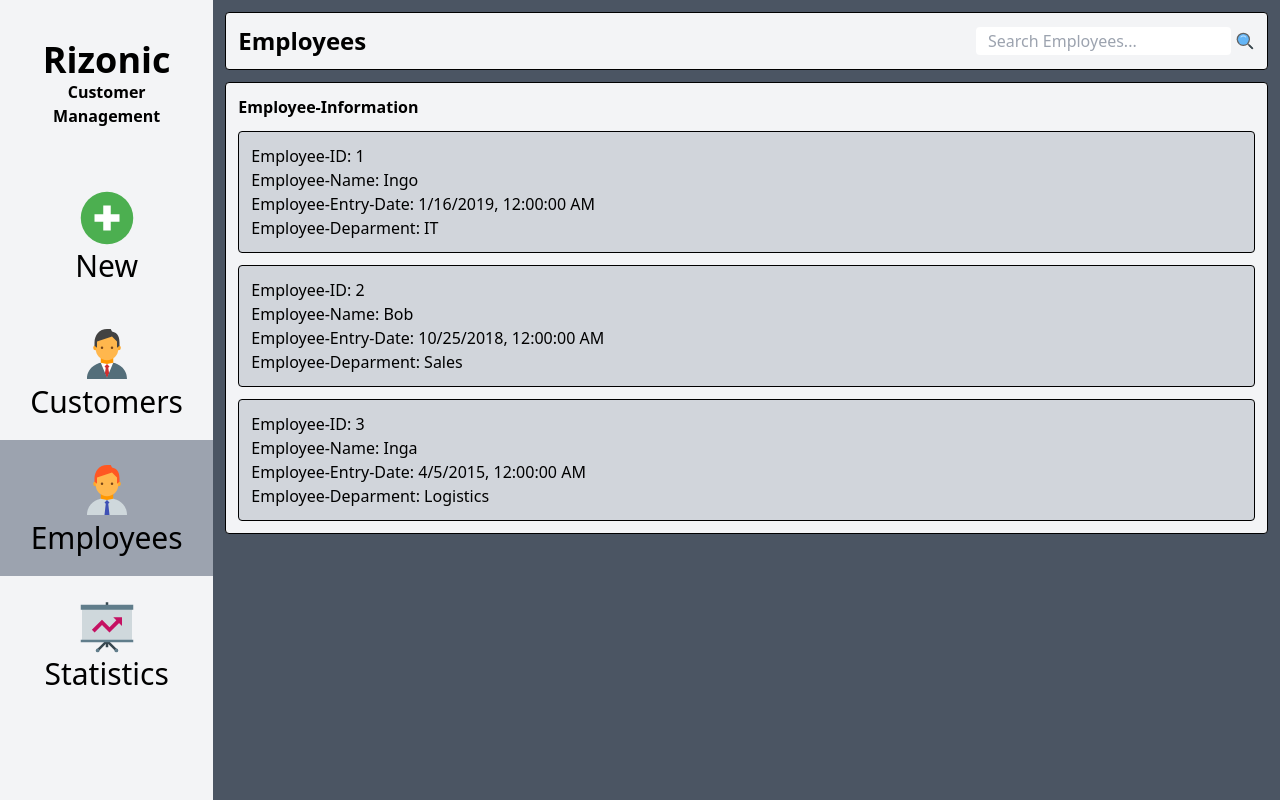
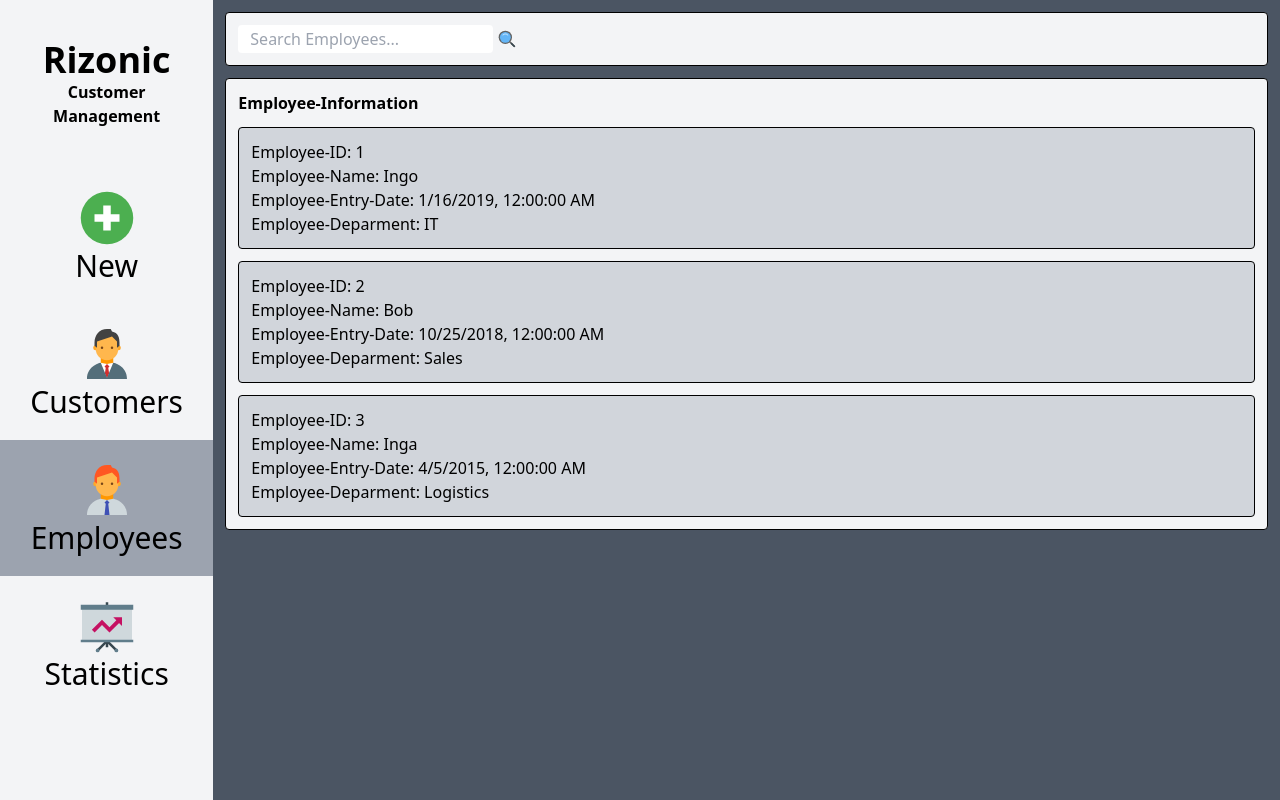
Before and after one commit to brudijoe/rizonic, a React (Create React App) app: page /employees in a window 1280 px wide. Built offline with nearby package versions, Linux system fonts and the light colour scheme.

Commit message:
main/remove_menu_headers

```diff
--- a/src/components/App/Customer/Customer.tsx
+++ b/src/components/App/Customer/Customer.tsx
@@ -15,9 +15,6 @@
 
   return (
     <div className="w-10/12 h-full min-h-screen bg-gray-600 p-3">
-      <div className="flex flex-row justify-between p-3 mb-3 bg-gray-100 rounded border border-black">
-        <h1 className="text-2xl font-bold">Customers</h1>
-      </div>
       <div className="bg-gray-100 rounded p-3 border border-black">
         <div className="flex flex-row items-center justify-between"></div>
         {customers.map((customerEntry) => (
--- a/src/components/App/Employee/Employee.tsx
+++ b/src/components/App/Employee/Employee.tsx
@@ -49,8 +49,7 @@
 
   return (
     <div className="w-10/12 h-full min-h-screen bg-gray-600 p-3">
-      <div className="flex flex-row justify-between p-3 mb-3 bg-gray-100 rounded border border-black">
-        <h1 className="text-2xl font-bold">Employees</h1>
+      <div className="flex flex-row p-3 mb-3 bg-gray-100 rounded border border-black">
         <div className="flex flex-row items-center">
           <input
             type="search"
--- a/src/components/App/MultiStepper/New.tsx
+++ b/src/components/App/MultiStepper/New.tsx
@@ -110,9 +110,6 @@
 
   return (
     <div className="w-10/12 h-full min-h-screen bg-gray-600 p-3">
-      <div className="p-3 mb-3 bg-gray-100 rounded border border-black">
-        <h1 className="text-2xl font-bold">New</h1>
-      </div>
       <div className="flex flex-col p-3 mb-3 bg-gray-100 rounded border border-black">
         <div className="flex flex-row items-center">
           <h1 className="w-1/5 text-2xl font-bold bg-green-500 rounded-full text-center">
--- a/src/components/App/Statistics/Statistics.tsx
+++ b/src/components/App/Statistics/Statistics.tsx
@@ -78,10 +78,6 @@
   return (
     <div className="w-10/12 h-full min-h-screen bg-gray-600 p-3">
       <div className="flex flex-row justify-between p-3 mb-3 bg-gray-100 rounded border border-black">
-        <h1 className="text-2xl font-bold">Statistics</h1>
-      </div>
-
-      <div className="flex flex-row justify-between p-3 mb-3 bg-gray-100 rounded border border-black">
         <button
           type="button"
           className="p-2 rounded bg-gray-200 border-black border hover:bg-gray-400"
```
